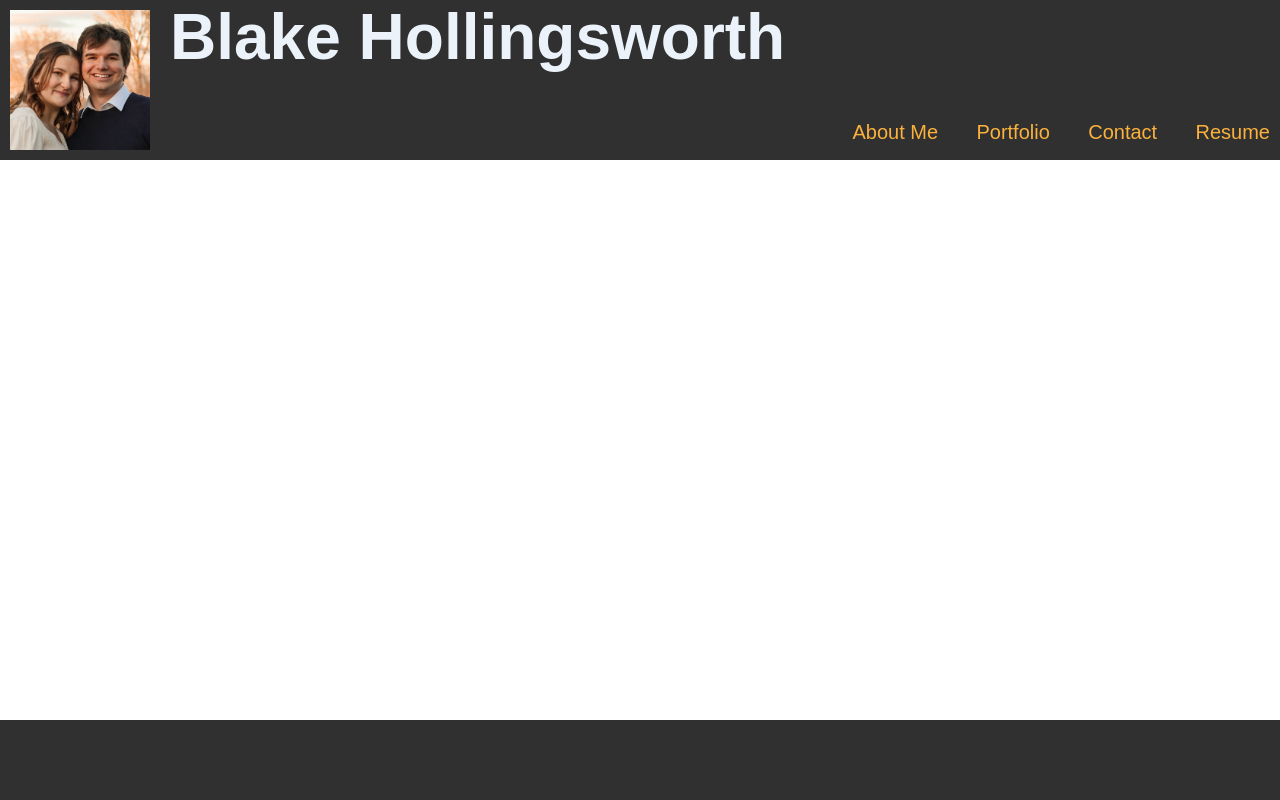
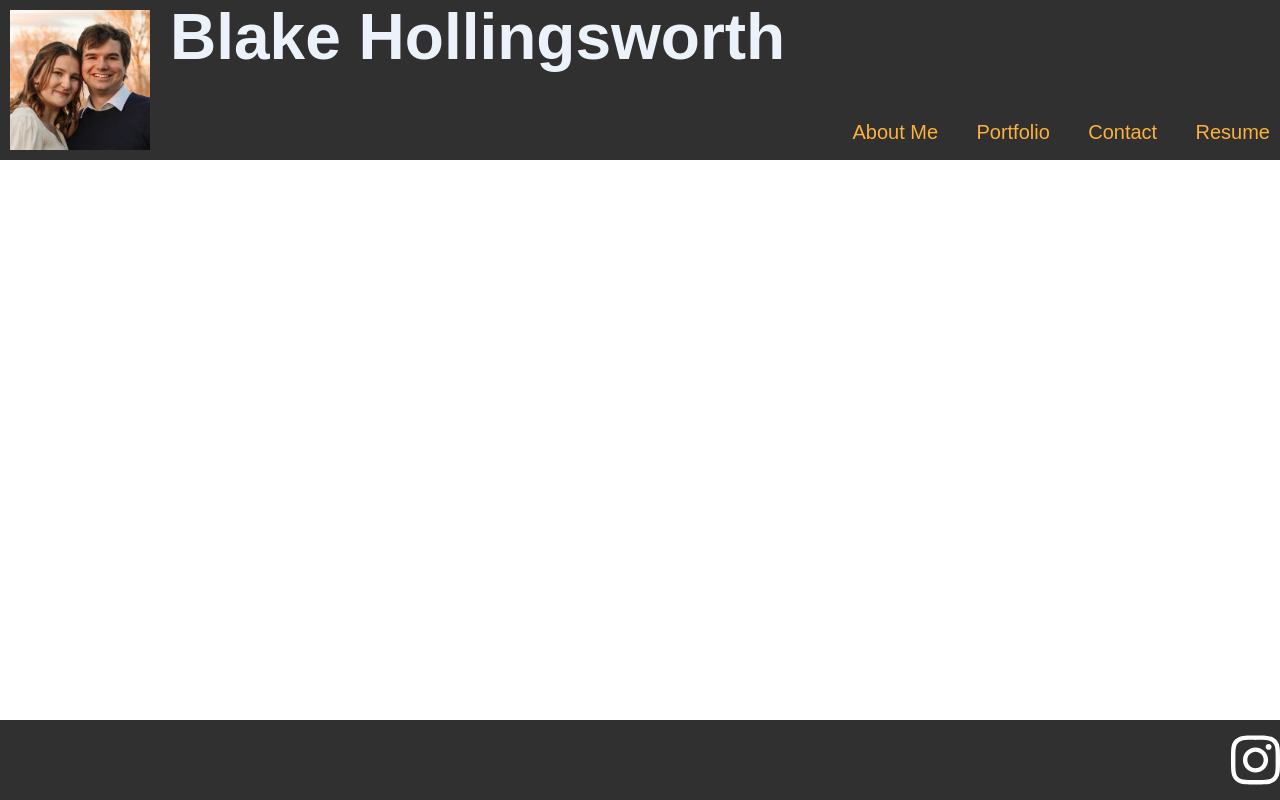
Before and after one commit to BlakeE-37/React-Portfolio, a React (Create React App) app: page / in a window 1280 px wide. Built offline with nearby package versions, Linux system fonts and the light colour scheme.

Commit message:
added font awesome with npm and added the first icon

```diff
--- a/package.json
+++ b/package.json
@@ -3,6 +3,10 @@
   "version": "0.1.0",
   "private": true,
   "dependencies": {
+    "@fortawesome/fontawesome-svg-core": "^6.4.0",
+    "@fortawesome/free-brands-svg-icons": "^6.4.0",
+    "@fortawesome/free-solid-svg-icons": "^6.4.0",
+    "@fortawesome/react-fontawesome": "^0.2.0",
     "@testing-library/jest-dom": "^5.17.0",
     "@testing-library/react": "^13.4.0",
     "@testing-library/user-event": "^13.5.0",
--- a/src/components/components.css
+++ b/src/components/components.css
@@ -47,4 +47,11 @@
     position: absolute;
     top: 100vh;
     transform: translateY(-100%);
+    justify-content: end;
+    align-items: center;
 }
+
+.socialLink {
+    color: white;
+    font-size: 7vh;
+}
--- a/src/components/footer.js
+++ b/src/components/footer.js
@@ -1,12 +1,16 @@
 import React from "react";
+import { FontAwesomeIcon } from '@fortawesome/react-fontawesome'
+import { faInstagram } from '@fortawesome/free-brands-svg-icons'
 import './components.css'
+
+const element = <FontAwesomeIcon icon={faInstagram} className="socialLink" />
 
 function Footer() {
     return (
         <footer className="footer">
-            {/* <a></a>
+            <a>{element}</a>
             <a></a>
-            <a></a> */}
+            <a></a>
         </footer>
     )
 }
```
Also changed, not shown: 1 other file (tests, documents, lock files or other folders).
